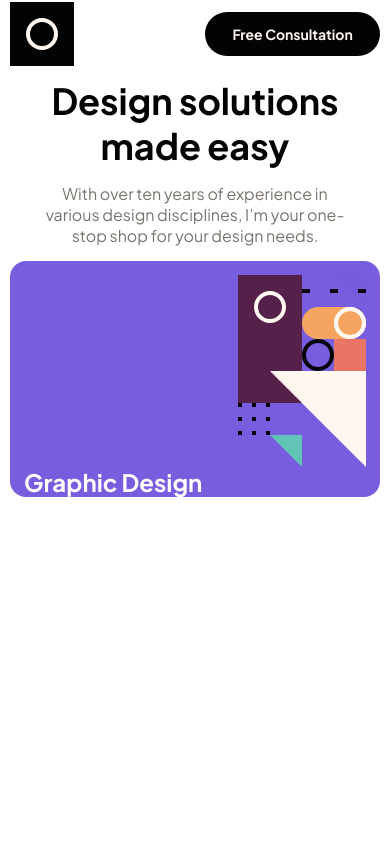
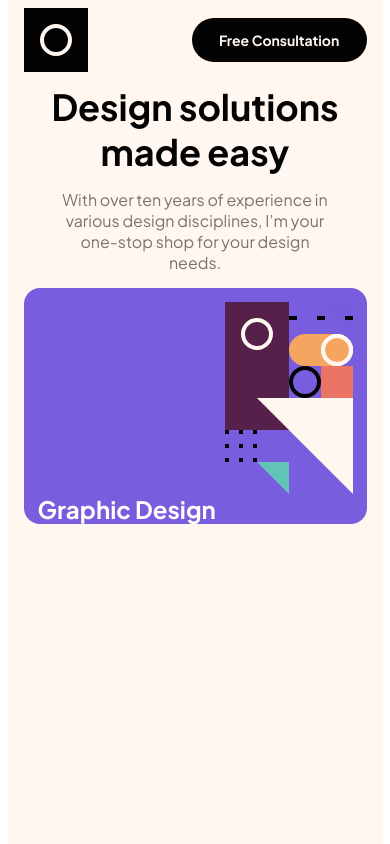
Before and after one commit to gmagnenat/single-page-design-portfolio, a React (Vite) app: page / in a window 390 px wide. Built offline with nearby package versions, Linux system fonts and the light colour scheme.

Commit message:
Add style on the app wrapper for mobile first width and styling

```diff
--- a/src/App.jsx
+++ b/src/App.jsx
@@ -5,12 +5,10 @@ import Skills from './components/Skills/Skills';
 
 function App() {
     return (
-        <div className="App">
-            <>
-                <Header />
-                <Intro />
-								<Skills />
-            </>
+        <div className="app">
+            <Header />
+            <Intro />
+            <Skills />
         </div>
     );
 }
--- a/src/App.scss
+++ b/src/App.scss
@@ -1,3 +1,11 @@
-.App {
-    padding: 10px;
+@use './sass/abstracts/variables';
+
+.app {
+    // temporary
+    width: min(100%, 375px);
+    margin-inline: auto;
+    padding: 1rem;
+    height: 100vh;
+    min-height: 100%;
+    background-color: variables.$clr-cream;
 }
```
